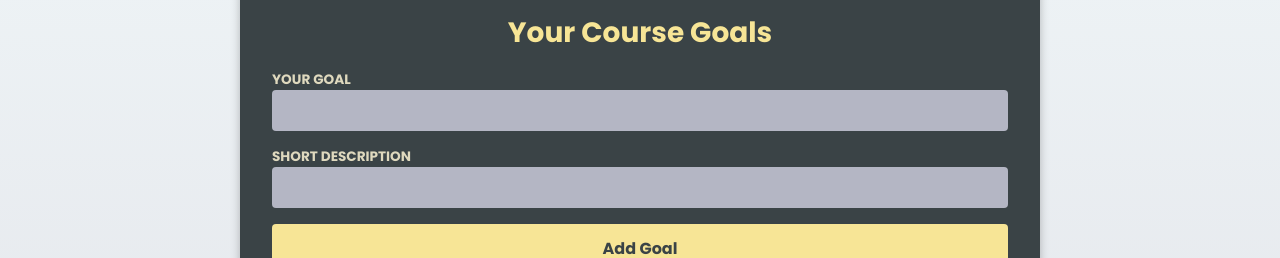
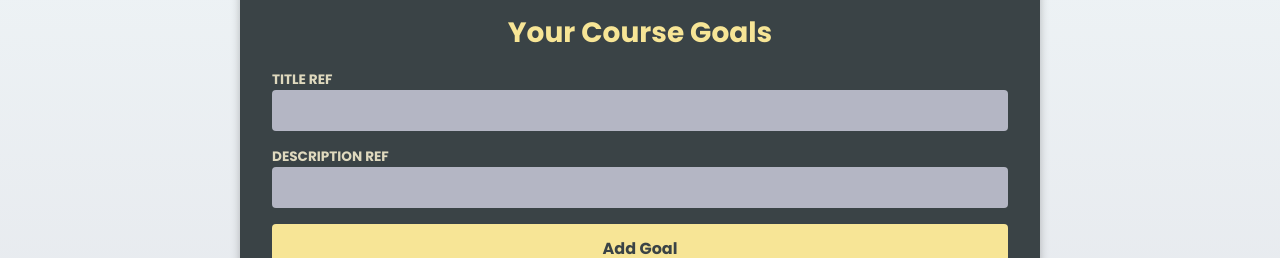
Before and after one commit to mryeminaung/typescript-learning, a React (Vite) app: page / in a window 1280 px wide. Shown: the part 172-430 px from the top of the page. Built offline with nearby package versions, Linux system fonts and the light colour scheme.

Commit message:
useRef for fields to avoid re-render

```diff
--- a/src/components/academind/NewGoal.tsx
+++ b/src/components/academind/NewGoal.tsx
@@ -1,4 +1,4 @@
-import { useState } from "react";
+import { useRef, useState } from "react";
 import { GoalProps } from "../../App";
 import { v4 as uuidv4 } from "uuid";
 
@@ -7,24 +7,53 @@ type NewGoalProps = {
 };
 
 const NewGoal = ({ addGoal }: NewGoalProps) => {
-    const [goal, setGoal] = useState<{ title: string; description: string }>({
-        title: "",
-        description: "",
-    });
+    // const [goal, setGoal] = useState<{ title: string; description: string }>({
+    //     title: "",
+    //     description: "",
+    // });
+
+    const titleRef = useRef<HTMLInputElement>(null);
+    const descriptionRef = useRef<HTMLInputElement>(null);
 
     const handleSubmit: React.FormEventHandler<HTMLFormElement> = (e) => {
         e?.preventDefault(); // ? means that e obj empty or not
-        addGoal({ id: uuidv4(), ...goal });
-        setGoal({ title: "", description: "" }); // clear form fields
+
+        const newGoal: GoalProps = {
+            id: uuidv4(),
+            title: titleRef.current?.value,
+            description: descriptionRef.current?.value,
+        };
+        addGoal(newGoal);
+
+        e.currentTarget.reset(); // clear form fields
+
+        // addGoal({ id: uuidv4(), ...goal });
+        // setGoal({ title: "", description: "" }); // clear form fields
     };
 
-    const handleGoal: React.ChangeEventHandler<HTMLInputElement> = (e) => {
-        const { name, value } = e.target;
-        setGoal({ ...goal, [name]: value });
-    };
+    // const handleGoal: React.ChangeEventHandler<HTMLInputElement> = (e) => {
+    //     const { name, value } = e.target;
+    //     setGoal({ ...goal, [name]: value });
+    // };
 
     return (
         <form onSubmit={handleSubmit}>
+            <p>
+                <label htmlFor="title">Title Ref</label>
+                <input ref={titleRef} name="title" type="text" id="title" />
+            </p>
+            <p>
+                <label htmlFor="description">Description Ref</label>
+                <input
+                    ref={descriptionRef}
+                    name="description"
+                    type="text"
+                    id="description"
+                />
+            </p>
+
+            {/*
+
             <p>
                 <label htmlFor="title">Your goal</label>
                 <input
@@ -46,6 +75,8 @@ const NewGoal = ({ addGoal }: NewGoalProps) => {
                     id="description"
                 />
             </p>
+             */}
+
             <button>Add Goal</button>
         </form>
     );
```
